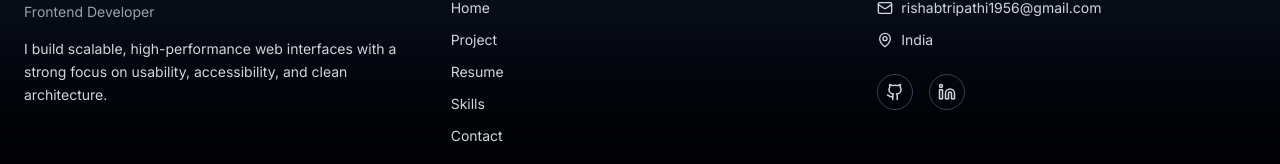
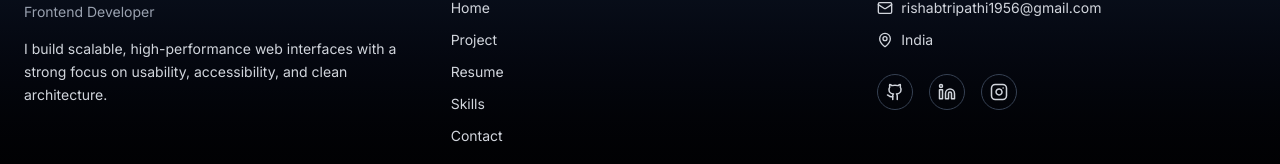
Before and after one commit to Rishabbt/Portfolio-website, a Next.js app: page / in a window 1280 px wide. Shown: the part 3864-4028 px from the top of the page. Built offline with nearby package versions, Linux system fonts and the light colour scheme.

Commit message:
add more contact info

```diff
--- a/app/components/Home/Footer/Footer.tsx
+++ b/app/components/Home/Footer/Footer.tsx
@@ -4,6 +4,7 @@ import { NavLinks } from '@/constant/constant'
 import {
   Github,
   Linkedin,
+  Instagram,
   Mail,
   MapPin,
   ArrowUpRight,
@@ -87,6 +88,15 @@ export default function Footer() {
               >
                 <Linkedin size={18} />
               </a>
+              <a
+                href="https://www.instagram.com/rishabhtripathi101?igsh=MXcyb2JjOTlma3Rpdw=="
+                target="_blank"
+                rel="noopener noreferrer"
+                aria-label="LinkedIn"
+                className="rounded-full border border-gray-700 p-2 transition hover:border-white hover:text-white"
+              >
+                <Instagram size={18} />
+              </a>
             </div>
           </div>
         </div>
```
